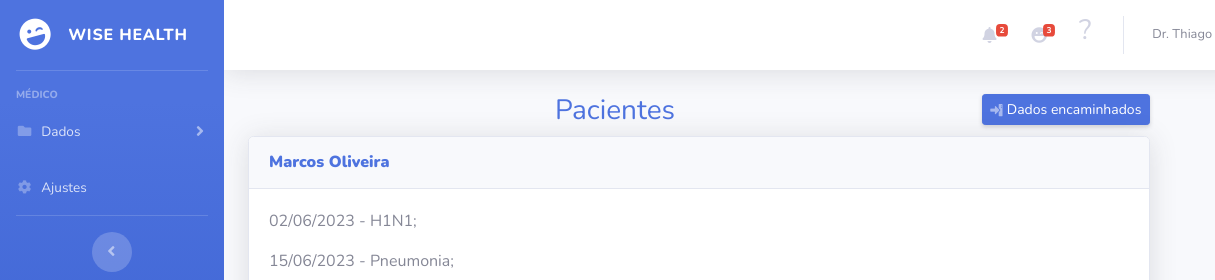
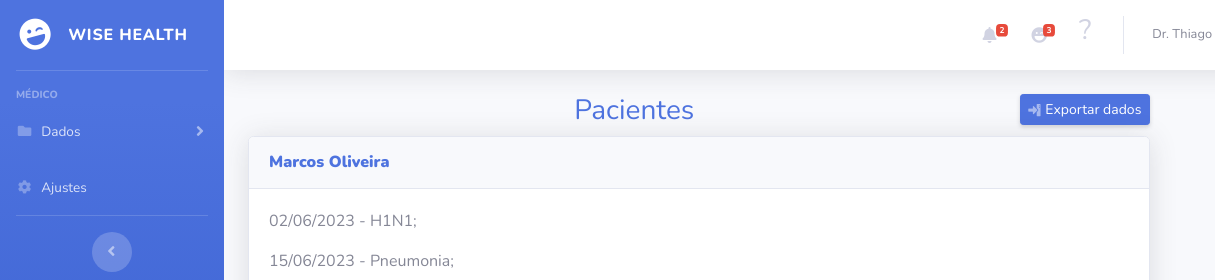
Before and after one commit to alumertz/healthwise, a website with bundled scripts: page medico/pacientes m.html in a window 1280 px wide. Shown: the top 280 px of the page, 0-1215 px from the left. Built offline with nearby package versions, Linux system fonts and the light colour scheme.

Commit message:
exportar dados

```diff
--- a/medico/pacientes m.html
+++ b/medico/pacientes m.html
@@ -214,7 +214,7 @@
         <!-- Begin Page Content -->
           <div class="container-fluid" style="width: 90%;float: left;">
           <h3 style="text-align: center"><a href="pacientes m.html">Pacientes</a>
-		  <a href="pacientes e.html" style="float:right" class="d-none d-sm-inline-block btn btn-sm btn-primary shadow-sm"><i style="transform: rotate(-90deg);" class="fas fa-download fa-sm text-white-50"></i> Dados encaminhados</a>
+		  <a href="" style="float:right" class="d-none d-sm-inline-block btn btn-sm btn-primary shadow-sm"><i style="transform: rotate(-90deg);" class="fas fa-download fa-sm text-white-50"></i> Exportar dados</a>
 		  </h3>
           <div class="card shadow mb-4">
                 <div class="card-header py-3">
```
Also changed, not shown: medico/consultas m.html (+1 -1 lines).
